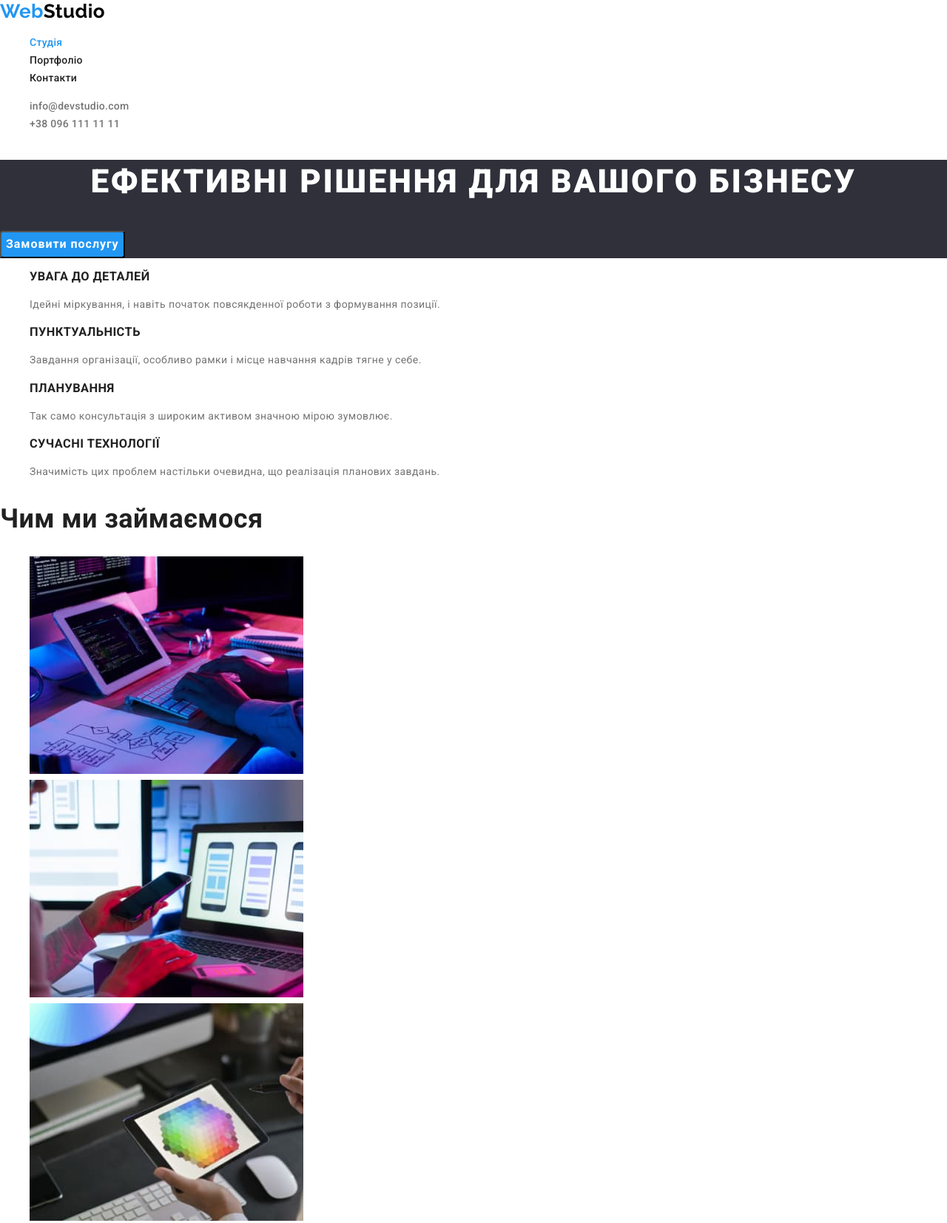
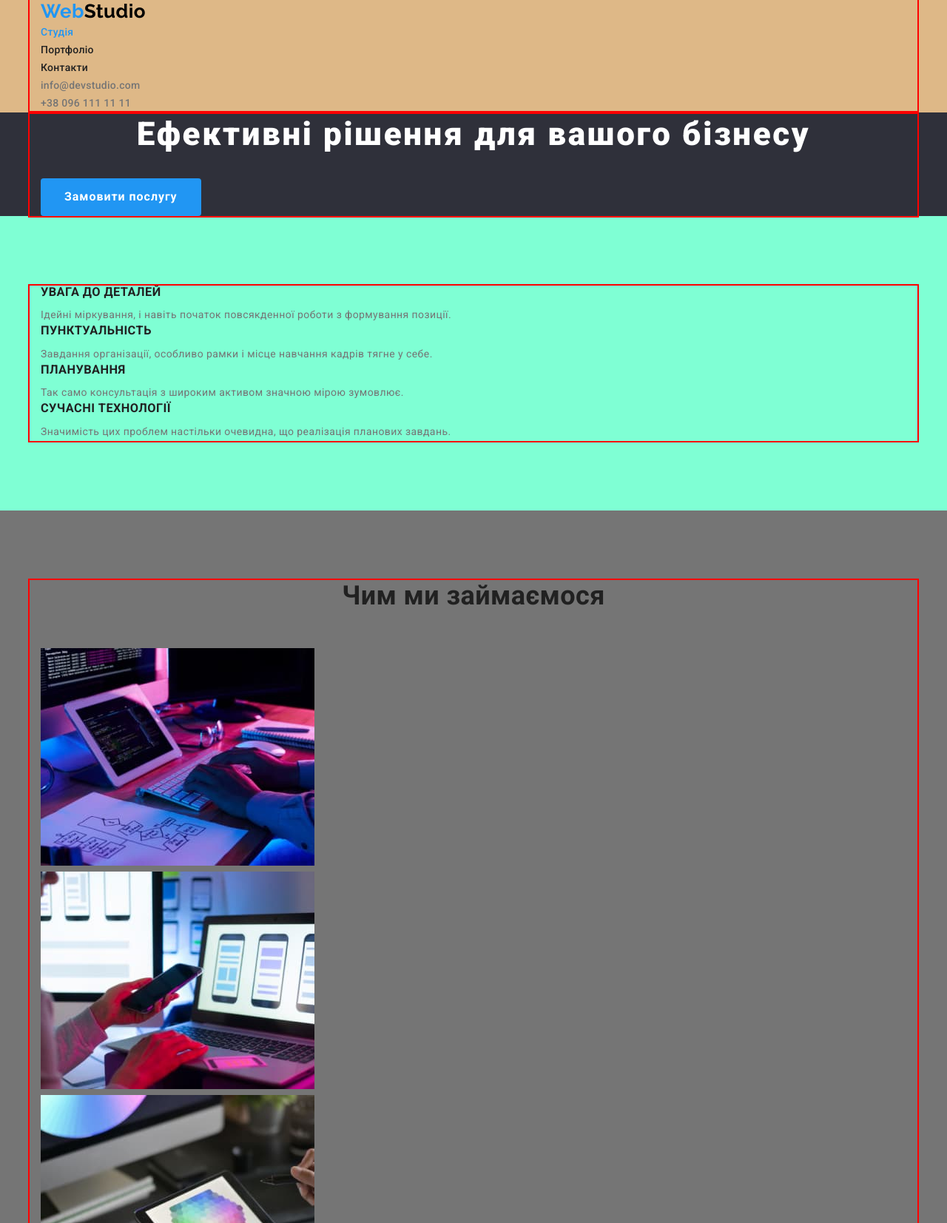
Before and after one commit to VlasiukOleg/goit-markup-hw-03, a plain HTML site: page index.html in a window 1280 px wide. Shown: the top 1653 px of the page at 74% size. Drawn offline with nearby package versions, Linux system fonts and the light colour scheme.

Commit message:
create container

```diff
--- a/css/style.css
+++ b/css/style.css
@@ -18,6 +18,26 @@ body {
     font-size: 14px;
     line-height: 1.71;
     letter-spacing: 0.03em;
+}
+
+h1,
+h2,
+h3,
+h4,
+h5,
+h6,
+ul,
+p {
+    margin: 0;
+    padding: 0;
+}
+
+.container {
+    width: 1200px;
+    padding: 0px 15px;
+    margin: 0 auto;
+
+    outline: 2px solid red;
 }
 
 .visually-hidden {
@@ -41,15 +61,27 @@ body {
 
 /* Section */
 
+.section {
+    padding-top: 94px;
+    padding-bottom: 94px;
+}
+
 .section-title {
+    margin-bottom: 50px;
+
     color: var(--title-text-color);
 
     font-weight: 700;
     font-size: 36px;
     line-height: 1.17;
+    text-align: center;
 }
 
 /* Header */
+
+.header {
+    background-color: burlywood;
+}
 
 .logo {
     color: var(--logo-black-color);
@@ -104,8 +136,9 @@ body {
     line-height: 1.36;
     letter-spacing: 0.06em;
 
+    margin-bottom: 30px;
+
     text-align: center;
-    text-transform: uppercase;
 }
 
 /* Section Features */
@@ -116,6 +149,17 @@ body {
     font-weight: 700;
     line-height: 1.14;
     text-transform: uppercase;
+
+    margin-bottom: 10px;
+}
+
+.features {
+    background-color: aquamarine;
+}
+
+/* ---------Work---------- */
+.work {
+    background-color: #757575;
 }
 
 /* Section OurTeam */
@@ -126,11 +170,17 @@ body {
     font-weight: 500;
     font-size: 16px;
     line-height: 1.19;
+
+    margin-bottom: 10px;
 }
 
 .team-list .text {
     font-size: 16px;
     line-height: 1.19;
+}
+
+.team .photo {
+    margin-bottom: 30px;
 }
 
 .team {
@@ -141,10 +191,16 @@ body {
 
 .footer {
     background-color: var(--primary-bg-color);
+    padding-top: 60px;
+    padding-bottom: 60px;
 }
 
 .footer .logo {
+    display: inline-block;
+
     color: var(--logo-white-color);
+
+    margin-bottom: 10px;
 }
 
 .address {
@@ -152,7 +208,17 @@ body {
 }
 
 .footer-list .location {
+    display: inline-block;
+
     color: var(--bg-white-color);
+
+    margin-bottom: 9px;
+}
+
+.footer-list .email {
+    display: inline-block;
+
+    margin-bottom: 9px;
 }
 
 .footer-list .contacts {
@@ -206,11 +272,14 @@ body {
     font-size: 16px;
     text-align: center;
     border-radius: 4px;
+    border: none;
 }
 
 .button.primary {
     background-color: var(--accent-color);
     color: var(--bg-white-color);
+
+    padding: 10px 32px;
 
     font-weight: 700;
     line-height: 1.88;
@@ -219,6 +288,8 @@ body {
 
 .button.secondary {
     background-color: var(--secondary-bg-color);
+
+    padding: 6px 22px;
 
     font-weight: 500;
     line-height: 1.62;
--- a/index.html
+++ b/index.html
@@ -20,6 +20,7 @@
     <body>
         <!-- Header -->
         <header class="header">
+            <div class="container">
                 <a class="logo link" href="index.html"><span class="accent">Web</span>Studio</a>
                 <nav>
                     <ul class="site-nav list">
@@ -32,16 +33,20 @@
                     <li><a href="mailto:info@devstudio.com" class="link">info@devstudio.com</a></li>
                     <li><a href="tel:+380961111111" class="link">+38 096 111 11 11</a></li>
                 </ul>
+            </div>
         </header>
         <!-- Main -->
         <main>
             <!-- Hero -->
             <section class="hero">
+                <div class="container">
                     <h1 class="title">Ефективні рішення для вашого бізнесу</h1>
                     <button type="button" class="button primary">Замовити послугу</button>
+                </div>
             </section>
             <!-- Features -->
-            <section class="section">
+            <section class="section features">
+                <div class="container">
                     <h2 class="visually-hidden section-title">Особливості</h2>
                     <ul class="features-list list">
                         <li>
@@ -72,9 +77,11 @@
                             </p>
                         </li>
                     </ul>
+                </div>
             </section>
             <!-- What are we doing -->
-            <section class="section">
+            <section class="section work">
+                <div class="container">
                     <h2 class="section-title">Чим ми займаємося</h2>
                     <ul class="list">
                         <li>
@@ -99,9 +106,11 @@
                             />
                         </li>
                     </ul>
+                </div>
             </section>
             <!-- Our Team -->
             <section class="section team">
+                <div class="container">
                     <h2 class="section-title">Наша команда</h2>
                     <ul class="team-list list">
                         <li>
@@ -109,6 +118,7 @@
                                 src="./images/OurTeam/img1.jpg"
                                 alt="Ігор Дем'яненко дизайнер"
                                 width="270"
+                                class="photo"
                             />
                             <h3 class="title">Ігор Дем'яненко</h3>
                             <p class="text">Product Designer</p>
@@ -118,6 +128,7 @@
                                 src="./images/OurTeam/img2.jpg"
                                 alt="Ольга Рєпіна розробник"
                                 width="270"
+                                class="photo"
                             />
                             <h3 class="title">Ольга Рєпіна</h3>
                             <p class="text">Frontend Developer</p>
@@ -127,6 +138,7 @@
                                 src="./images/OurTeam/img3.jpg"
                                 alt="Микола Тарасов маркетолог"
                                 width="270"
+                                class="photo"
                             />
                             <h3 class="title">Микола Тарасов</h3>
                             <p class="text">Marketing</p>
@@ -136,15 +148,18 @@
                                 src="./images/OurTeam/img4.jpg"
                                 alt="Михайло Єрмаков дизайнер"
                                 width="270"
+                                class="photo"
                             />
                             <h3 class="title">Михайло Єрмаков</h3>
                             <p class="text">UI Designer</p>
                         </li>
                     </ul>
+                </div>
             </section>
         </main>
         <!-- Footer -->
         <footer class="footer">
+            <div class="container">
                 <a href="index.html" class="logo link"><span class="accent">Web</span>Studio</a>
                 <address class="address">
                     <ul class="footer-list list">
@@ -158,7 +173,7 @@
                             >
                         </li>
                         <li>
-                        <a href="mailto:info@devstudio.com" class="contacts link"
+                            <a href="mailto:info@devstudio.com" class="email contacts link"
                                 >info@devstudio.com</a
                             >
                         </li>
@@ -167,6 +182,7 @@
                         </li>
                     </ul>
                 </address>
+            </div>
         </footer>
     </body>
 </html>
```
Also changed, not shown: portfolio.html (+11 -1 lines). Lines whose indentation alone changed are shown as unchanged.
